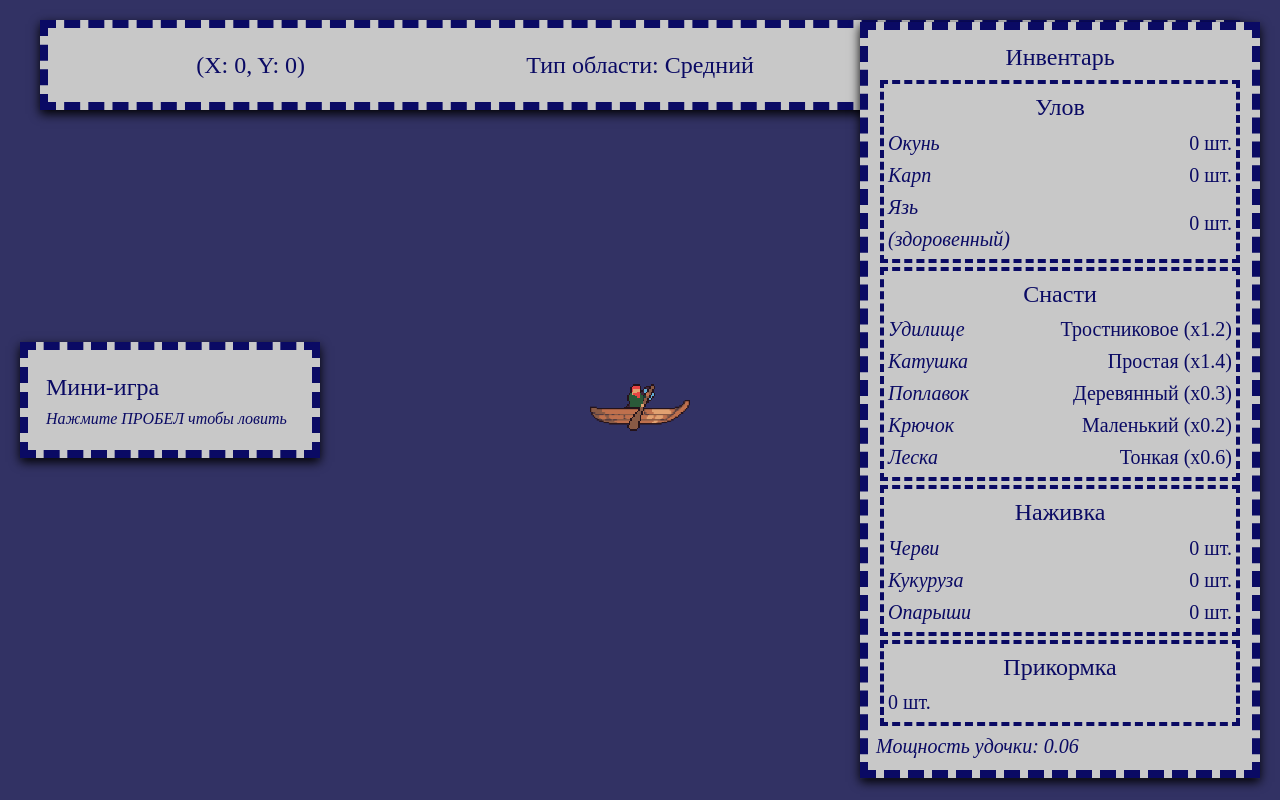
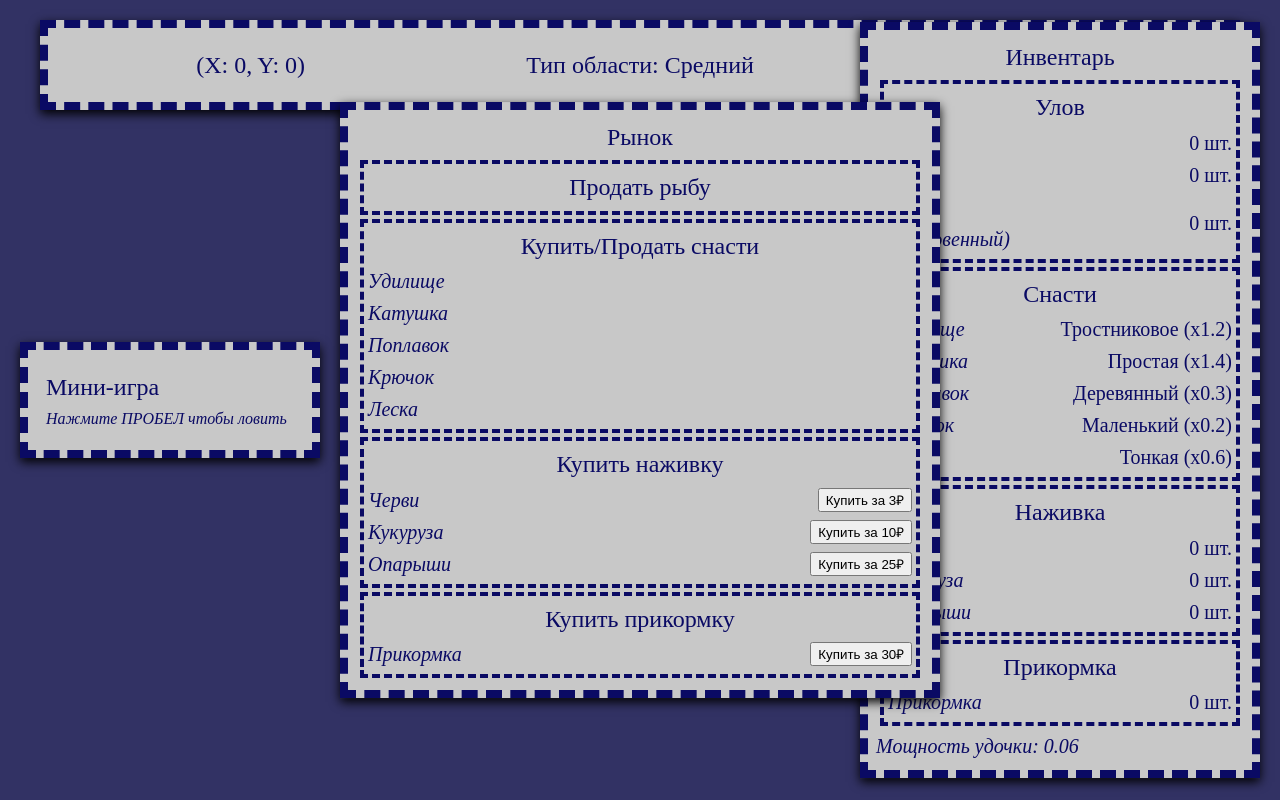
Before and after one commit to reznikovkg/vue-3-docker-compose, a Vue app in the folder vue/: page / in a window 1280 px wide. Built offline with nearby package versions, Linux system fonts and the light colour scheme; a web font is replaced by a local one.

Commit message:
Добавляет возможность покупать приманку и продавать рыбу

```diff
--- a/vue/src/components/Inventory.vue
+++ b/vue/src/components/Inventory.vue
@@ -57,17 +57,17 @@
 
       <div class="inventory__item">
         <span class="inventory__label">Черви</span>
-        <span class="inventory__value">{{ hookbaits.worms }} шт.</span>
+        <span class="inventory__value">{{ baits.worms }} шт.</span>
       </div>
 
       <div class="inventory__item">
         <span class="inventory__label">Кукуруза</span>
-        <span class="inventory__value">{{ hookbaits.corn }} шт.</span>
+        <span class="inventory__value">{{ baits.corn }} шт.</span>
       </div>
 
       <div class="inventory__item">
         <span class="inventory__label">Опарыши</span>
-        <span class="inventory__value">{{ hookbaits.maggots }} шт.</span>
+        <span class="inventory__value">{{ baits.maggots }} шт.</span>
       </div>
     </div>
 
@@ -75,7 +75,8 @@
       <span class="inventory__title">Прикормка</span>
 
       <div class="inventory__item">
-        <span class="inventory__value">{{ groundbait }} шт.</span>
+        <span class="inventory__label">Прикормка</span>
+        <span class="inventory__value">{{ baits.groundbait }} шт.</span>
       </div>
     </div>
 
@@ -118,8 +119,7 @@ const line = computed(() => {
   return list[tackles.value.line]
 })
 
-const hookbaits = computed(() => store.getters['game/getHookbaits'])
-const groundbait = computed(() => store.getters['game/getGroundbait'])
+const baits = computed(() => store.getters['game/getBaits'])
 
 const power = computed(() => store.getters['game/getPower'])
 </script>
--- a/vue/src/components/Market.vue
+++ b/vue/src/components/Market.vue
@@ -1,9 +1,169 @@
 <template>
+<div class="market">
+    <div class="market__title">
+      Рынок
+    </div>
 
+    <div class="market__list">
+      <span class="market__title">Продать рыбу</span>
+
+      <div class="market__item" v-if="inventory.common != 0">
+        <span class="market__label">Окунь</span>
+        <button class="market__btn" @click="() => sellFish('common', commonFishPrice)">Продать за {{ commonFishPrice }}₽</button>
+      </div>
+
+      <div class="market__item" v-if="inventory.rare != 0">
+        <span class="market__label">Карп</span>
+        <button class="market__btn" @click="() => sellFish('rare', rareFishPrice)">Продать за {{ rareFishPrice }}₽</button>
+      </div>
+
+      <div class="market__item" v-if="inventory.legendary != 0">
+        <span class="market__label">Язь <br>(здоровенный)</span>
+        <button class="market__btn" @click="() => sellFish('legendary', legendaryFishPrice)">Продать за {{ legendaryFishPrice }}₽</button>
+      </div>
+    </div>
+
+    <div class="market__list">
+      <span class="market__title">Купить/Продать снасти</span>
+
+      <div class="market__item">
+        <span class="market__label">Удилище</span>
+        <span class="market__value"></span>
+      </div>
+
+      <div class="market__item">
+        <span class="market__label">Катушка</span>
+        <span class="market__value"></span>
+      </div>
+
+      <div class="market__item">
+        <span class="market__label">Поплавок</span>
+        <span class="market__value"></span>
+      </div>
+
+      <div class="market__item">
+        <span class="market__label">Крючок</span>
+        <span class="market__value"></span>
+      </div>
+
+      <div class="market__item">
+        <span class="market__label">Леска</span>
+        <span class="market__value"></span>
+      </div>
+    </div>
+
+    <div class="market__list">
+      <span class="market__title">Купить наживку</span>
+
+      <div class="market__item">
+        <span class="market__label">Черви</span>
+        <button class="market__btn" @click="() => buyBait('worms', wormsPrice)">Купить за {{ wormsPrice }}₽</button>
+      </div>
+
+      <div class="market__item">
+        <span class="market__label">Кукуруза</span>
+        <button class="market__btn" @click="() => buyBait('corn', cornPrice)">Купить за {{ cornPrice }}₽</button>
+      </div>
+
+      <div class="market__item">
+        <span class="market__label">Опарыши</span>
+        <button class="market__btn" @click="() => buyBait('maggots', maggotsPrice)">Купить за {{ maggotsPrice }}₽</button>
+      </div>
+    </div>
+
+    <div class="market__list">
+      <span class="market__title">Купить прикормку</span>
+
+      <div class="market__item">
+        <span class="market__label">Прикормка</span>
+        <button class="market__btn" @click="() => buyBait('groundbait', groundbaitPrice)">Купить за {{ groundbaitPrice }}₽</button>
+      </div>
+    </div>
+  </div>
 </template>
 
 <script setup>
+import { computed } from 'vue'
+import { useStore } from 'vuex'
+
+const store = useStore()
+
+const commonFishPrice = 5
+const rareFishPrice = 20
+const legendaryFishPrice = 50
+
+const wormsPrice = 3
+const cornPrice = 10
+const maggotsPrice = 25
+const groundbaitPrice = 30
+
+const inventory = computed(() => store.getters['game/getInventory'])
+
+const balance = computed(() => store.getters['game/getBalance'])
+
+const sellFish = (type, price) => {
+  if (inventory.value[type] > 0) {
+    store.dispatch('game/sellFish', {type: type, price: price})
+  }
+}
+
+const buyBait = (type, price) => {
+  if (balance.value - price >= 0) {
+    store.dispatch('game/buyBait', {type: type, price: price})
+  }
+}
+
 </script>
 
 <style scoped lang="scss">
+.market {
+  position: absolute;
+  top: 50%;
+  left: 50%;
+  transform: translate(-50%, -50%);
+  z-index: 3;
+
+  width: 600px;
+
+  padding: 8px;
+  background-color: rgb(200, 200, 200);
+  border: 8px dashed rgb(10, 10, 100);
+  box-shadow: 0 4px 10px rgb(0, 0, 0);
+  right: 20px;
+
+  &__title {
+    color: rgb(10, 10, 100);
+    font-size: 24px;
+    font-style: bold;
+    text-align: center;
+  }
+
+  &__list {
+    display: flex;
+    flex-direction: column;
+    background-color: rgb(200, 200, 200);
+    border: 4px dashed rgb(10, 10, 100);
+    padding: 4px;
+    margin: 4px;
+  }
+
+  &__item {
+    display: flex;
+    align-items: center;
+    justify-content: space-between;
+  }
+
+  &__label {
+    color: rgb(10, 10, 100);
+    font-size: 20px;
+    font-style: italic;
+  }
+
+  &__value {
+    color: rgb(10, 10, 100);
+    font-size: 20px;
+    font-style: bold;
+    text-align: center;
+  }
+}
 </style>
--- a/vue/src/components/pages/IndexPage.vue
+++ b/vue/src/components/pages/IndexPage.vue
@@ -4,6 +4,7 @@
     <InfoBar/>
     <MiniGame/>
     <Inventory/>
+    <Market/>
   </div>
 </template>
 
@@ -11,6 +12,7 @@
 import GameMap from '../GameMap.vue';
 import InfoBar from '../InfoBar.vue';
 import Inventory from '../Inventory.vue';
+import Market from '../Market.vue';
 import MiniGame from '../MiniGame.vue';
 </script>
 
--- a/vue/src/store/game/index.js
+++ b/vue/src/store/game/index.js
@@ -8,7 +8,12 @@ const MUTATIONS = {
   ADD_FISH: 'ADD_FISH',
   GENERATE_ZONES: 'GENERATE_ZONES',
   SAVE: 'SAVE',
-  REMOVE_ZONE: 'REMOVE_ZONE'
+  REMOVE_ZONE: 'REMOVE_ZONE',
+  BUY_TACKLE: 'BUY_TACKLE',
+  SELL_TACKLE: 'SELL_TACKLE',
+  SELL_FISH: 'SELL_FISH',
+  CHANGE_BALANCE: 'CHANGE_BALANCE',
+  BUY_BAIT: 'BUY_BAIT'
 }
 
 const defaultState = {
@@ -32,38 +37,18 @@ const defaultState = {
     line: 0
   },
   tackles_owned: {
-    rods: {
-      a: true,
-      b: false,
-      c: false
-    },
-    reel: {
-      a: true,
-      b: false,
-      c: false
-    },
-    bobber: {
-      a: true,
-      b: false,
-      c: false
-    },
-    hook: {
-      a: true,
-      b: false,
-      c: false
-    },
-    line: {
-      a: true,
-      b: false,
-      c: false
-    }
+    rods: [0],
+    reels: [0],
+    bobbers: [0],
+    hooks: [0],
+    lines: [0]
   },
-  hookbaits: {
+  baits: {
     worms: 0,
     corn: 0,
-    maggots: 0
+    maggots: 0,
+    groundbait: 0
   },
-  groundbait: 0,
   isFishing: false,
   zones: [],
   islands: [{ x: 500, y: 500 }, { x: -1500, y: -500 }, { x: 2500, y: -750 }, { x: -100, y: 1750 }]
@@ -81,8 +66,7 @@ export default {
     getInventory: (state) => state.inventory,
     getTackles: (state) => state.tackles,
     getTacklesOwned: (state) => state.tackles_owned,
-    getHookbaits: (state) => state.hookbaits,
-    getGroundbait: (state) => state.groundbait,
+    getBaits: (state) => state.baits,
     getPower: (state, getters, rootState) => {
       const t = state.tackles
       const list = rootState.game.tacklesList
@@ -103,14 +87,14 @@ export default {
 
       for (const zone of state.zones) {
         if (zone.type === 'high') {
-          if (boat.x >= zone.x - 25 && boat.x <= zone.x + 25 && boat.y >= zone.y - 25 && boat.y <= zone.y + 25)
+          if (boat.x >= zone.x - 60 && boat.x <= zone.x + 60 && boat.y >= zone.y - 60 && boat.y <= zone.y + 60)
             return 'Высокий'
         }
       }
 
       for (const zone of state.zones) {
         if (zone.type === 'medium') {
-          if (boat.x >= zone.x - 50 && boat.x <= zone.x + 50 && boat.y >= zone.y - 50 && boat.y <= zone.y + 50)
+          if (boat.x >= zone.x - 80 && boat.x <= zone.x + 80 && boat.y >= zone.y - 80 && boat.y <= zone.y + 80)
             return 'Средний'
         }
       }
@@ -158,6 +142,18 @@ export default {
     [MUTATIONS.REMOVE_ZONE]: (state) => {
       const boat = state.boat
       state.zones = state.zones.filter(zone => !(zone.x - 25 <= boat.x && zone.x + 25 >= boat.x && zone.y - 25 <= boat.y && zone.y + 25 >= boat.y))
+    },
+    [MUTATIONS.SELL_FISH]: (state, type) => {
+      if (state.inventory[type] > 0) {
+        state.inventory[type]--
+      }
+    },
+    [MUTATIONS.BUY_BAIT]: (state, type) => {
+      state.baits[type]++
+    },
+    [MUTATIONS.CHANGE_BALANCE]: (state, diff) => {
+      if (state.balance + diff >= 0)
+        state.balance += diff
     }
   },
   actions: {
@@ -187,8 +183,8 @@ export default {
       const {x: bx, y: by} = store.state.boat
 
       for (let i = 0; i < 500; i++) {
-        const x = (Math.round(Math.floor(Math.random() * 2500 - 1250) + bx) / 10) * 10
-        const y = (Math.round(Math.floor(Math.random() * 2500 - 1250) + by) / 10) * 10
+        const x = Math.round(Math.random() * 500 - 250) * 10 + bx
+        const y = Math.round(Math.random() * 500 - 250) * 10 + by
         zones.push({
           type: 'medium',
           x, y
@@ -196,8 +192,8 @@ export default {
       }
 
       for (let i = 0; i < 100; i++) {
-        const x = (Math.round(Math.floor(Math.random() * 2500 - 1250) + bx) / 10) * 10
-        const y = (Math.round(Math.floor(Math.random() * 2500 - 1250) + by) / 10) * 10
+        const x = Math.round(Math.random() * 500 - 250) * 10 + bx
+        const y = Math.round(Math.random() * 500 - 250) * 10 + by
         zones.push({
           type: 'high',
           x, y
@@ -213,6 +209,22 @@ export default {
     removeZone: (store) => {
       store.commit(MUTATIONS.REMOVE_ZONE);
       store.dispatch('save')
+    },
+    sellFish: (store, payload) => {
+      const {type, price} = payload
+      if (store.state.inventory[type] > 0) {
+        store.commit('SELL_FISH', type)
+        store.commit('CHANGE_BALANCE', price)
+        store.dispatch('save')
+      }
+    },
+    buyBait: (store, payload) => {
+      const {type, price} = payload
+      if (store.state.balance - price >= 0) {
+        store.commit('BUY_BAIT', type)
+        store.commit('CHANGE_BALANCE', -price)
+        store.dispatch('save')
+      }
     }
   },
   modules: {
```
